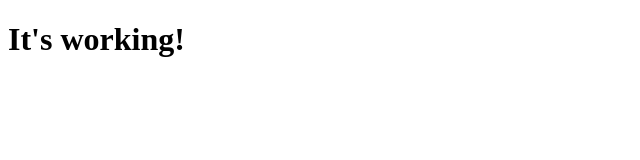
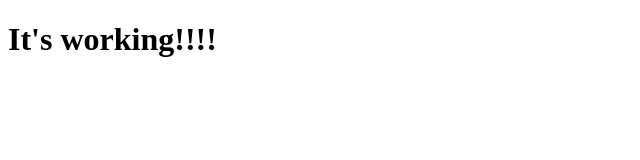
Before and after one commit to balazssagi/netlify-test, a website: page src/index.html in a window 1280 px wide. Shown: the full height of the page, 0-640 px from the left. Drawn offline with Linux system fonts and the light colour scheme.

Commit message:
change text again

```diff
--- a/src/index.html
+++ b/src/index.html
@@ -7,6 +7,6 @@
     <title>Netlify Test</title>
 </head>
 <body>
-    <h1>It's working!</h1>
+    <h1>It's working!!!!</h1>
 </body>
 </html>
```
